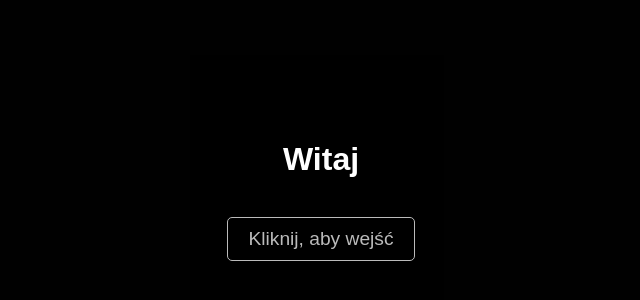
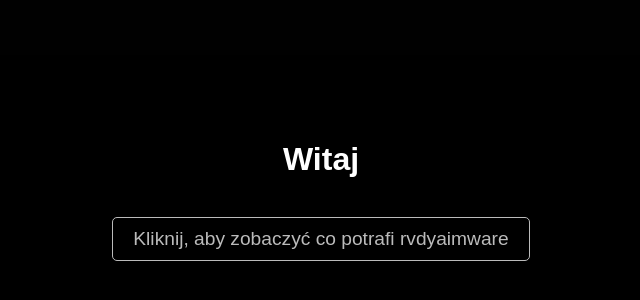
Before and after one commit to kapitanek23/rvdyaimware, a plain HTML site: page index.html in a window 1280 px wide. Shown: the part 200-500 px from the top of the page, without its empty margins (319-959 px from the left). Drawn offline with Linux system fonts and the light colour scheme.

Commit message:
Change title and overlay message in index.html
Updated the title and overlay text in index.html.

```diff
--- a/index.html
+++ b/index.html
@@ -13,7 +13,7 @@
 </script>
     <meta charset="UTF-8">
     <meta name="viewport" content="width=device-width, initial-scale=1.0">
-    <title>Moja Strona</title>
+    <title>CHYBA ZOSTALES ROZJEBANY</title>
     <style>
         body {
             margin: 0;
@@ -96,7 +96,7 @@
 
     <div id="overlay">
         <h1>Witaj</h1>
-        <p>Kliknij, aby wejść</p>
+        <p>Kliknij, aby zobaczyć co potrafi rvdyaimware</p>
     </div>
 
     <audio id="bg-music" loop>
```
